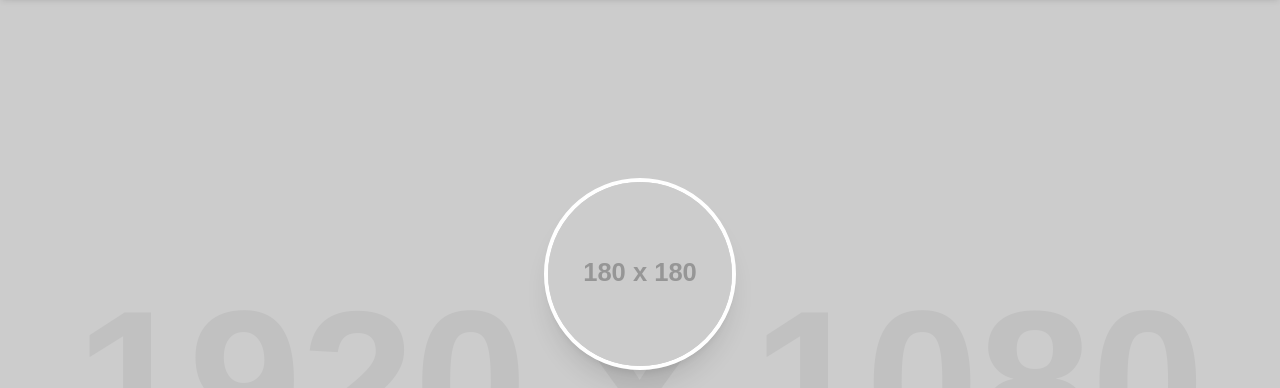
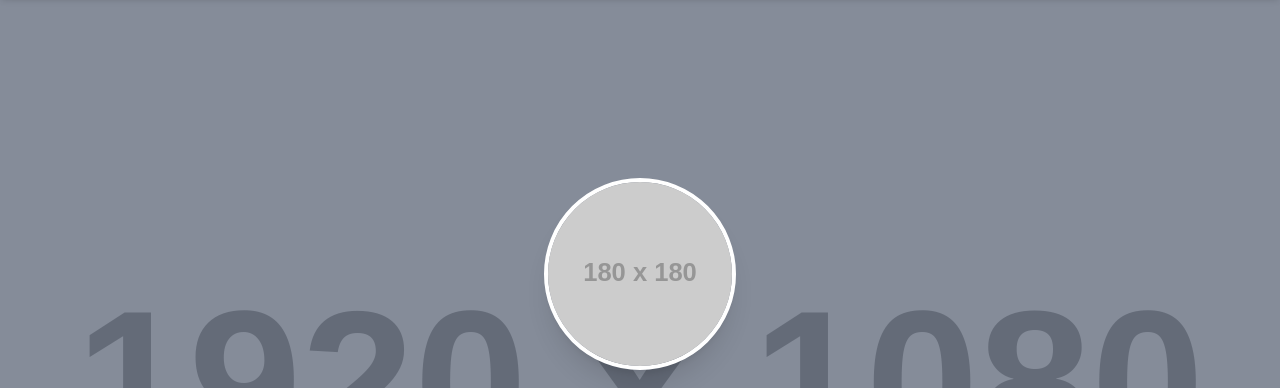
Before and after one commit to machionyiellc/edu, a plain HTML site: page index.html in a window 1280 px wide. Shown: the part 70-458 px from the top of the page. Drawn offline with nearby package versions, Linux system fonts and the light colour scheme; placeholder pictures from the web are drawn by us.

Commit message:
Update index.html

```diff
--- a/index.html
+++ b/index.html
@@ -218,21 +218,28 @@
             overflow: hidden;
             border-radius: 0.5rem;
             box-shadow: 0 10px 15px -3px rgba(0, 0, 0, 0.1), 0 4px 6px -2px rgba(0, 0, 0, 0.05);
+            height: 450px; /* Fixed height for the carousel container */
         }
 
         .carousel-slide {
+            position: absolute; /* Position slides absolutely for overlay */
+            top: 0;
+            left: 0;
+            width: 100%;
+            height: 100%;
             display: none; /* Hidden by default */
-            width: 100%;
-            height: auto;
+            opacity: 0;
+            transition: opacity 1s ease-in-out; /* Smooth fade transition */
+        }
+        .carousel-slide.active {
+            display: block;
+            opacity: 1;
         }
         .carousel-slide img {
             width: 100%;
-            height: auto;
-            display: block; /* Remove extra space below image */
-            object-fit: contain; /* Ensure image fits within bounds */
-        }
-        .carousel-slide.active {
+            height: 100%;
             display: block;
+            object-fit: cover; /* Ensures image covers the area without resizing the container */
         }
     </style>
 </head>
@@ -269,7 +276,10 @@
 
     <!-- Hero Section -->
     <header class="relative h-screen flex items-center justify-center text-center bg-nl-darkblue text-white overflow-hidden p-4">
-        <div class="absolute inset-0 opacity-20" style="background-image: url('https://placehold.co/1920x1080/1a2b4b/ffffff?text=Background'); background-size: cover; background-position: center;"></div>
+        <div id="hero-background-carousel" class="absolute inset-0">
+            <!-- Background images will be injected here by JavaScript -->
+        </div>
+        <div class="absolute inset-0 bg-nl-darkblue opacity-40"></div> <!-- Dark overlay for text readability -->
         <div class="relative z-10 max-w-5xl mx-auto">
             <img
                 src="https://placehold.co/180x180/00a8e8/ffffff?text=MJ"
@@ -498,7 +508,13 @@
                 "Experienced in stakeholder management, team development, and sustainability planning"
             ],
             imageUrl: "https://placehold.co/180x180/00a8e8/ffffff?text=MJ", // Placeholder image URL for general use
-            heroBgImage: "https://placehold.co/1920x1080/1a2b4b/ffffff?text=Background", // Hero background from sample site
+            heroBackgroundImages: [ // Array of images for hero background carousel
+                "1658729837323.jpg",
+                "1726024592033.jpg",
+                "image2.jpg",
+                "image0.jpg",
+                "image.jpg"
+            ],
             aboutImage1: "https://placehold.co/600x400/00a8e8/ffffff?text=Leadership+Vision", // About section image 1
             aboutImage2: "https://placehold.co/600x400/1a2b4b/ffffff?text=Data+Driven", // About section image 2
             experience: [
@@ -545,7 +561,6 @@
                     description: "Developed syllabi for entry level composition course and ensured that it met college and department standards. Ran a writer's workshop for freshman and sophomore college students. Advised students about which classes to take and how to achieve their academic and professional goals. Kept abreast of innovative field changes."
                 }
             ],
-            // Removed education, volunteering, and honorsAndAwards from profileData
             skills: [
                 "Community Engagement", "Leadership Development", "Organizational Leadership", "Leadership",
                 "Operational Efficiency", "Communication", "Strategic Planning", "Budget Management",
@@ -570,11 +585,11 @@
                 }
             ],
             presentations: [
-                "presentation/1651438538423.jpg", // 1686862630748.jpg
-                "presentation/1667568495326.jpg", // 1667568495326.jpg
-                "presentation/1667568495326.jpg", // 1666153779529.jpg
-                "presentation/1686862630748.jpg", // 1651438538423.jpg
-                "presentation/1744463329735.jpg"  // 1744463329735.jpg
+                "presentation/1651438538423.jpg",
+                "presentation/1667568495326.jpg",
+                "presentation/1666153779529.jpg",
+                "presentation/1651438538423.jpg",
+                "presentation/1744463329735.jpg"
             ],
             contact: {
                 linkedin: "https://www.linkedin.com/in/machion-jackson-79624224/",
@@ -582,10 +597,44 @@
             }
         };
 
-        let currentSlide = 0;
-        let slideInterval;
+        let currentHeroSlide = 0;
+        let heroSlideInterval;
+        const heroBackgroundImages = profileData.heroBackgroundImages;
 
-        function showSlide(index) {
+        function showHeroSlide(index) {
+            const heroCarousel = document.getElementById('hero-background-carousel');
+            if (!heroCarousel || heroBackgroundImages.length === 0) return;
+
+            // Clear existing background images
+            heroCarousel.innerHTML = '';
+
+            // Create new image element
+            const img = document.createElement('img');
+            img.src = heroBackgroundImages[index];
+            img.alt = "Hero Background";
+            img.className = 'absolute inset-0 w-full h-full object-cover transition-opacity duration-1000 ease-in-out';
+            img.onerror = function() { this.src = 'https://placehold.co/1920x1080/1a2b4b/ffffff?text=Background'; }; // Fallback
+            heroCarousel.appendChild(img);
+        }
+
+        function nextHeroSlide() {
+            if (heroBackgroundImages.length === 0) return;
+            currentHeroSlide = (currentHeroSlide + 1) % heroBackgroundImages.length;
+            showHeroSlide(currentHeroSlide);
+        }
+
+        function startHeroCarousel() {
+            if (heroBackgroundImages.length <= 1) return; // No need for carousel if 0 or 1 image
+            if (heroSlideInterval) clearInterval(heroSlideInterval);
+            showHeroSlide(currentHeroSlide); // Show initial slide
+            heroSlideInterval = setInterval(nextHeroSlide, 5000); // Change image every 5 seconds
+        }
+
+
+        let currentPresentationSlide = 0;
+        let presentationSlideInterval;
+
+        function showPresentationSlide(index) {
             const slides = document.querySelectorAll('#presentation-carousel .carousel-slide');
             if (slides.length === 0) return;
 
@@ -597,26 +646,25 @@
             });
         }
 
-        function nextSlide() {
+        function nextPresentationSlide() {
             const slides = document.querySelectorAll('#presentation-carousel .carousel-slide');
             if (slides.length === 0) return;
-            currentSlide = (currentSlide + 1) % slides.length;
-            showSlide(currentSlide);
+            currentPresentationSlide = (currentPresentationSlide + 1) % slides.length;
+            showPresentationSlide(currentPresentationSlide);
         }
 
-        function startCarousel() {
+        function startPresentationCarousel() {
             // Clear any existing interval to prevent multiple carousels running
-            if (slideInterval) clearInterval(slideInterval);
-            slideInterval = setInterval(nextSlide, 3000); // Change image every 3 seconds
+            if (presentationSlideInterval) clearInterval(presentationSlideInterval);
+            if (document.querySelectorAll('#presentation-carousel .carousel-slide').length > 1) {
+                presentationSlideInterval = setInterval(nextPresentationSlide, 3000); // Change image every 3 seconds
+            }
         }
 
         // Function to populate sections with data
         function populateSections() {
-            // Hero Background Image
-            const heroHeader = document.querySelector('header');
-            if (heroHeader && profileData.heroBgImage) {
-                heroHeader.style.backgroundImage = `url('${profileData.heroBgImage}')`;
-            }
+            // Start Hero Background Carousel
+            startHeroCarousel();
 
             // Signature Offerings
             const offeringsContent = document.getElementById('offerings-content');
@@ -704,8 +752,8 @@
                     div.innerHTML = `<img src="${imageSrc}" alt="Presentation Slide" onerror="this.onerror=null;this.src='https://placehold.co/800x450/cccccc/333333?text=Image+Not+Found';">`;
                     presentationCarousel.appendChild(div);
                 });
-                showSlide(currentSlide); // Show the first slide
-                startCarousel(); // Start cycling through slides
+                showPresentationSlide(currentPresentationSlide); // Show the first slide
+                startPresentationCarousel(); // Start cycling through slides
             }
 
             // Render Lucide icons after content is injected
```
